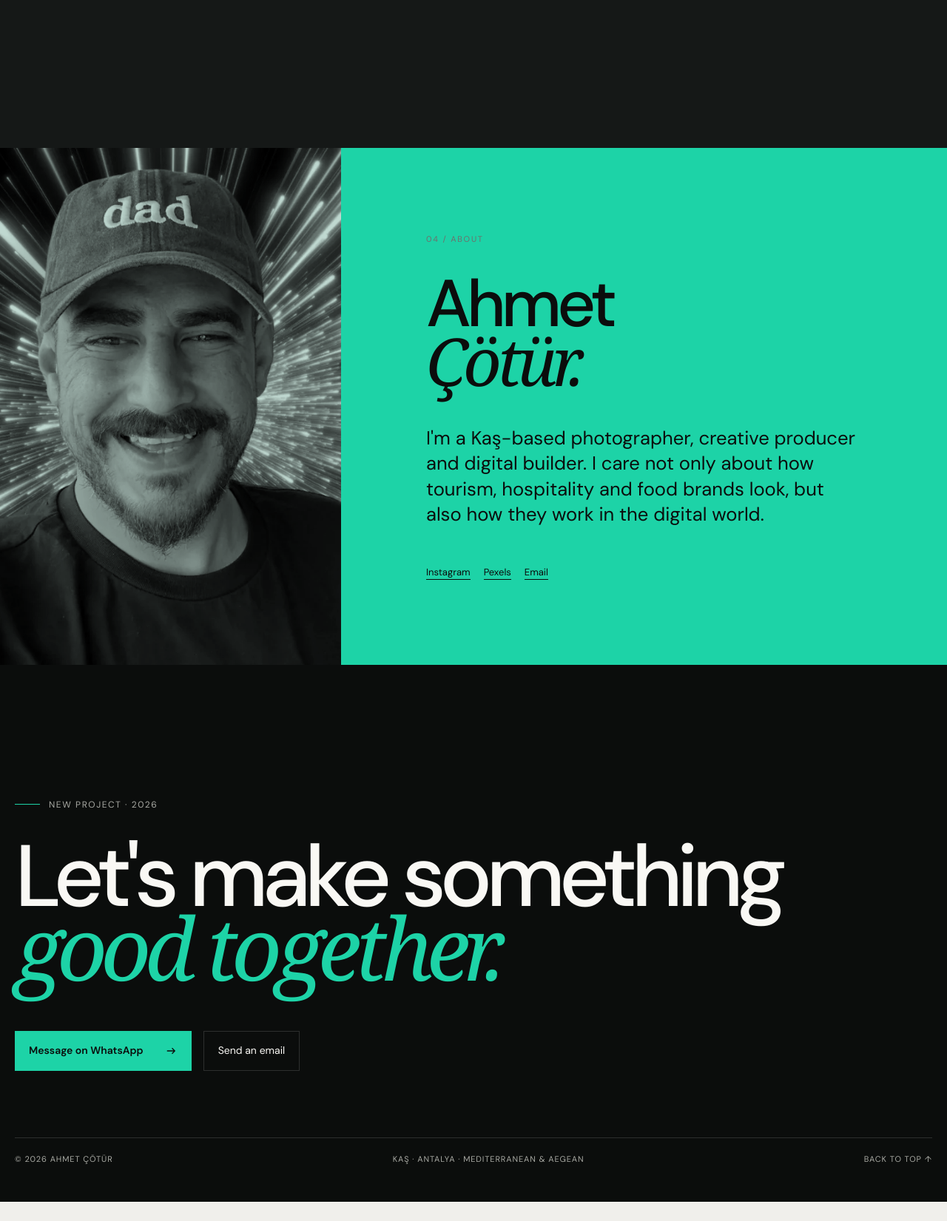
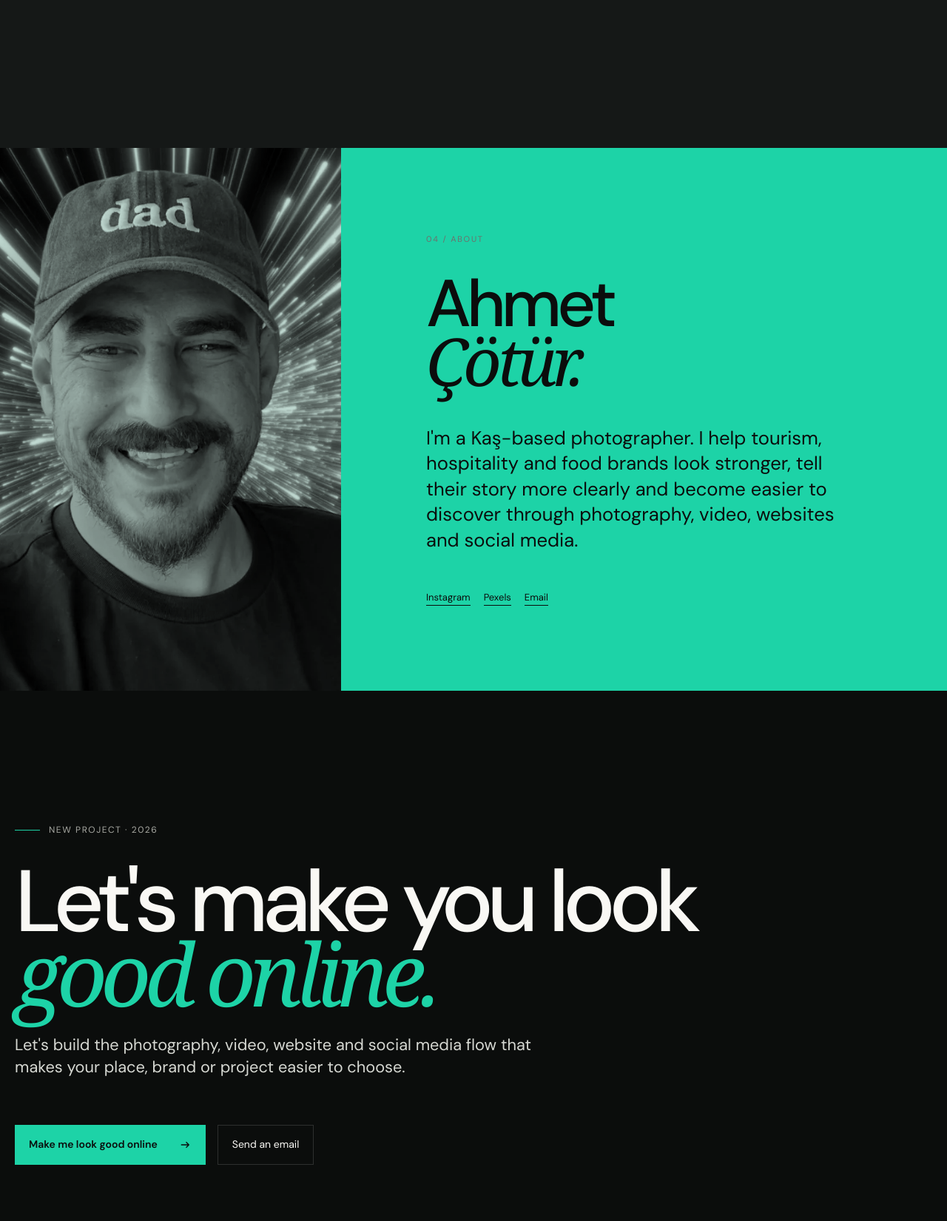
Before and after one commit to ahmetcotur/ahmetcotur.com, a PHP site: page /index-en.html in a window 1280 px wide. Shown: the part 4849-6500 px from the top of the page at 74% size. Before the commit the page ends 6474 px from the top, so only its background shows below. Run offline with PHP 8.4, Linux system fonts and the light colour scheme; some web fonts are replaced.

Commit message:
copy: refine portfolio about and CTA

```diff
--- a/index-en.html
+++ b/index-en.html
@@ -4,7 +4,7 @@
   <meta charset="utf-8">
   <meta name="viewport" content="width=device-width, initial-scale=1">
   <title>Ahmet Çötür — Photography, Brands & Digital Products</title>
-  <meta name="description" content="Kaş-based creative producer Ahmet Çötür builds photography, content, brands and digital products for tourism and local businesses.">
+  <meta name="description" content="Kaş-based photographer Ahmet Çötür creates photography, content, brand presence and digital visibility for tourism and local businesses.">
   <meta name="theme-color" content="#0b0d0c">
   <link rel="canonical" href="https://ahmetcotur.com/index-en.html">
   <link rel="alternate" hreflang="tr" href="https://ahmetcotur.com/">
@@ -77,9 +77,9 @@
       </div>
     </div></section>
 
-    <section class="about" id="about"><div class="about-image"><img src="assets/portfolio/portrait.webp" alt="Portrait of Ahmet Çötür" width="900" height="900"></div><div class="about-copy reveal"><div><span class="section-index">04 / About</span><h2>Ahmet<br><em>Çötür.</em></h2></div><div><p>I'm a Kaş-based photographer, creative producer and digital builder. I care not only about how tourism, hospitality and food brands look, but also how they work in the digital world.</p><div class="about-links"><a href="https://www.instagram.com/voynahmet" target="_blank" rel="noopener">Instagram</a><a href="https://www.pexels.com/@ahmetcotur" target="_blank" rel="noopener">Pexels</a><a href="mailto:ahmet@ahmetcotur.com">Email</a></div></div></div></section>
+    <section class="about" id="about"><div class="about-image"><img src="assets/portfolio/portrait.webp" alt="Portrait of Ahmet Çötür" width="900" height="900"></div><div class="about-copy reveal"><div><span class="section-index">04 / About</span><h2>Ahmet<br><em>Çötür.</em></h2></div><div><p>I'm a Kaş-based photographer. I help tourism, hospitality and food brands look stronger, tell their story more clearly and become easier to discover through photography, video, websites and social media.</p><div class="about-links"><a href="https://www.instagram.com/voynahmet" target="_blank" rel="noopener">Instagram</a><a href="https://www.pexels.com/@ahmetcotur" target="_blank" rel="noopener">Pexels</a><a href="mailto:ahmet@ahmetcotur.com">Email</a></div></div></div></section>
 
-    <section class="contact" id="contact"><div class="contact-inner reveal"><div class="eyebrow">New project · 2026</div><h2>Let's make something <em>good together.</em></h2><div class="contact-actions"><a class="primary-link" href="https://wa.me/905074677502?text=Hi%20Ahmet%2C%20I%27d%20like%20to%20talk%20about%20a%20project." target="_blank" rel="noopener">Message on WhatsApp <svg viewBox="0 0 24 24" aria-hidden="true"><path d="M5 12h14M14 7l5 5-5 5" fill="none" stroke="currentColor" stroke-width="1.7"/></svg></a><a class="secondary-link" href="mailto:ahmet@ahmetcotur.com?subject=New%20project">Send an email</a></div></div><footer class="site-footer"><span>© 2026 Ahmet Çötür</span><span>Kaş · Antalya · Mediterranean & Aegean</span><a href="#top">Back to top ↑</a></footer></section>
+    <section class="contact" id="contact"><div class="contact-inner reveal"><div class="eyebrow">New project · 2026</div><h2>Let's make you look <em>good online.</em></h2><p class="contact-note">Let's build the photography, video, website and social media flow that makes your place, brand or project easier to choose.</p><div class="contact-actions"><a class="primary-link" href="https://wa.me/905074677502?text=Hi%20Ahmet%2C%20I%27d%20like%20to%20look%20better%20online%20and%20talk%20about%20a%20project." target="_blank" rel="noopener">Make me look good online <svg viewBox="0 0 24 24" aria-hidden="true"><path d="M5 12h14M14 7l5 5-5 5" fill="none" stroke="currentColor" stroke-width="1.7"/></svg></a><a class="secondary-link" href="mailto:ahmet@ahmetcotur.com?subject=New%20project">Send an email</a></div></div><footer class="site-footer"><span>© 2026 Ahmet Çötür</span><span>Kaş · Antalya · Mediterranean & Aegean</span><a href="#top">Back to top ↑</a></footer></section>
   </main>
   <script src="script.js?v=20260716-portfolio-v1" defer></script>
 </body>
--- a/style.css
+++ b/style.css
@@ -276,6 +276,7 @@ img { display: block; width: 100%; }
 .contact .eyebrow { margin-bottom: 40px; }
 .contact h2 { margin: 0; max-width: 1150px; font-size: clamp(60px, 9.2vw, 142px); font-weight: 500; letter-spacing: -.07em; line-height: .82; }
 .contact h2 em { display: block; color: var(--accent); font-family: var(--serif); font-weight: 400; }
+.contact-note { max-width: 720px; margin: 34px 0 0; color: #d6d8d2; font-size: clamp(18px, 1.7vw, 26px); line-height: 1.35; }
 .contact-actions { display: flex; flex-wrap: wrap; gap: 16px; margin-top: 64px; }
 .secondary-link { min-height: 54px; display: inline-flex; align-items: center; padding: 0 19px; border: 1px solid var(--line); font-size: 14px; }
 .site-footer { width: min(100%, 1400px); margin: 90px auto 0; padding-top: 20px; border-top: 1px solid var(--line); display: flex; justify-content: space-between; gap: 20px; color: var(--muted); font-size: 11px; text-transform: uppercase; letter-spacing: .08em; }
```
Also changed, not shown: index.html (+5 -4 lines).
